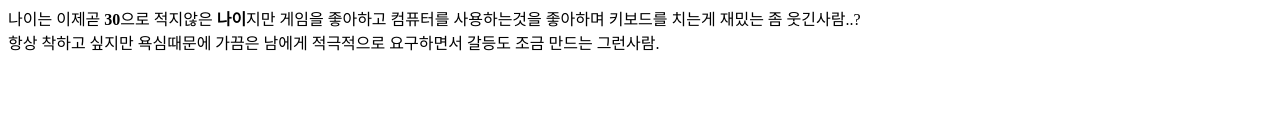
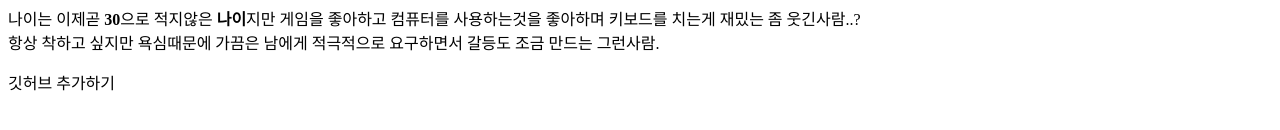
Before and after one commit to jaekwon123/firstGitJava, a plain HTML site: page 1_intro.html in a window 1280 px wide. Shown: the part 430-560 px from the top of the page. Drawn offline with Linux system fonts and the light colour scheme.

Commit message:
second commit

```diff
--- a/1_intro.html
+++ b/1_intro.html
@@ -38,7 +38,10 @@
         항상 착하고 싶지만 욕심때문에 가끔은 남에게 적극적으로 요구하면서 갈등도 조금 만드는 그런사람.
     </p>
 
+    <p>
 
+        깃허브 추가하기
+    </p>
 
 </body>
 
```
